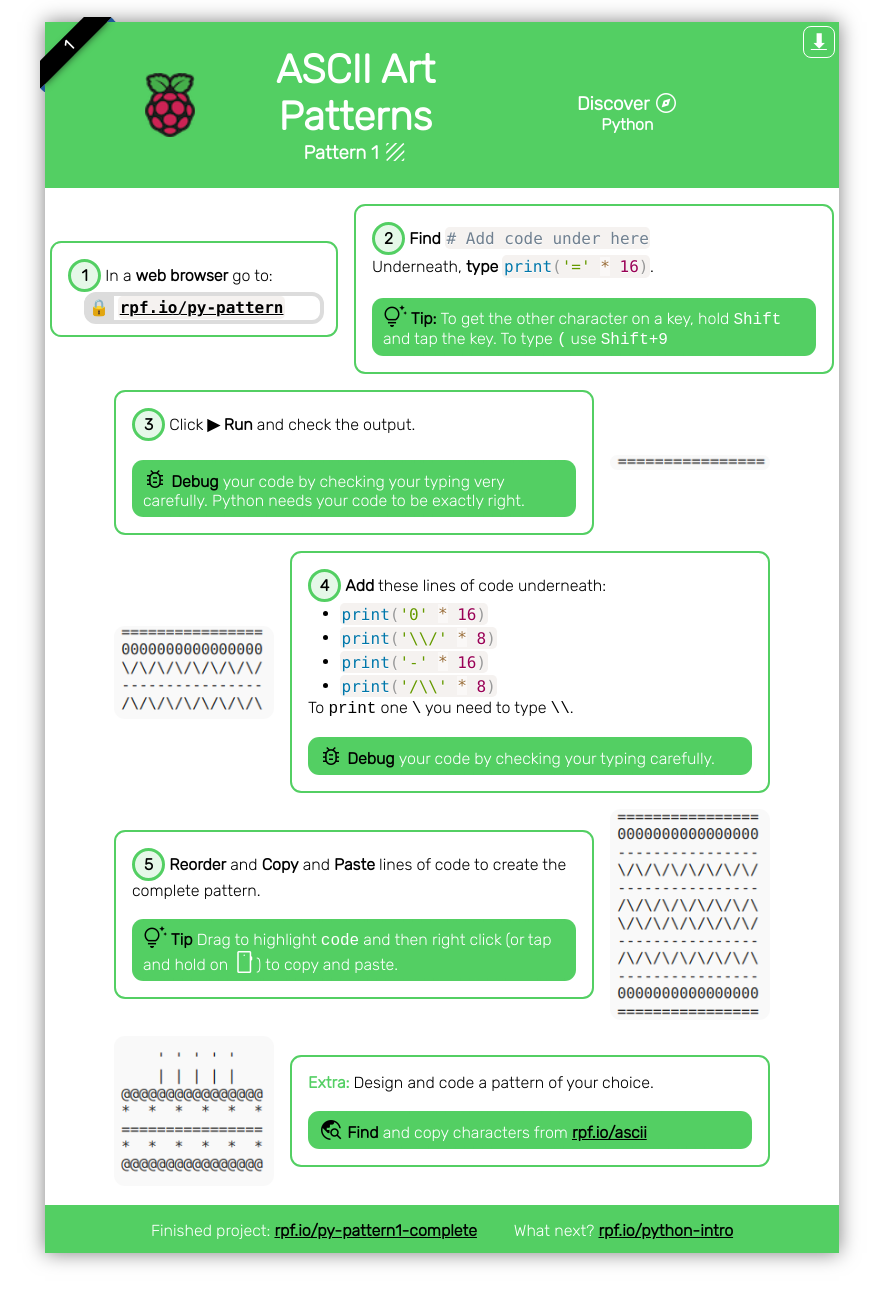
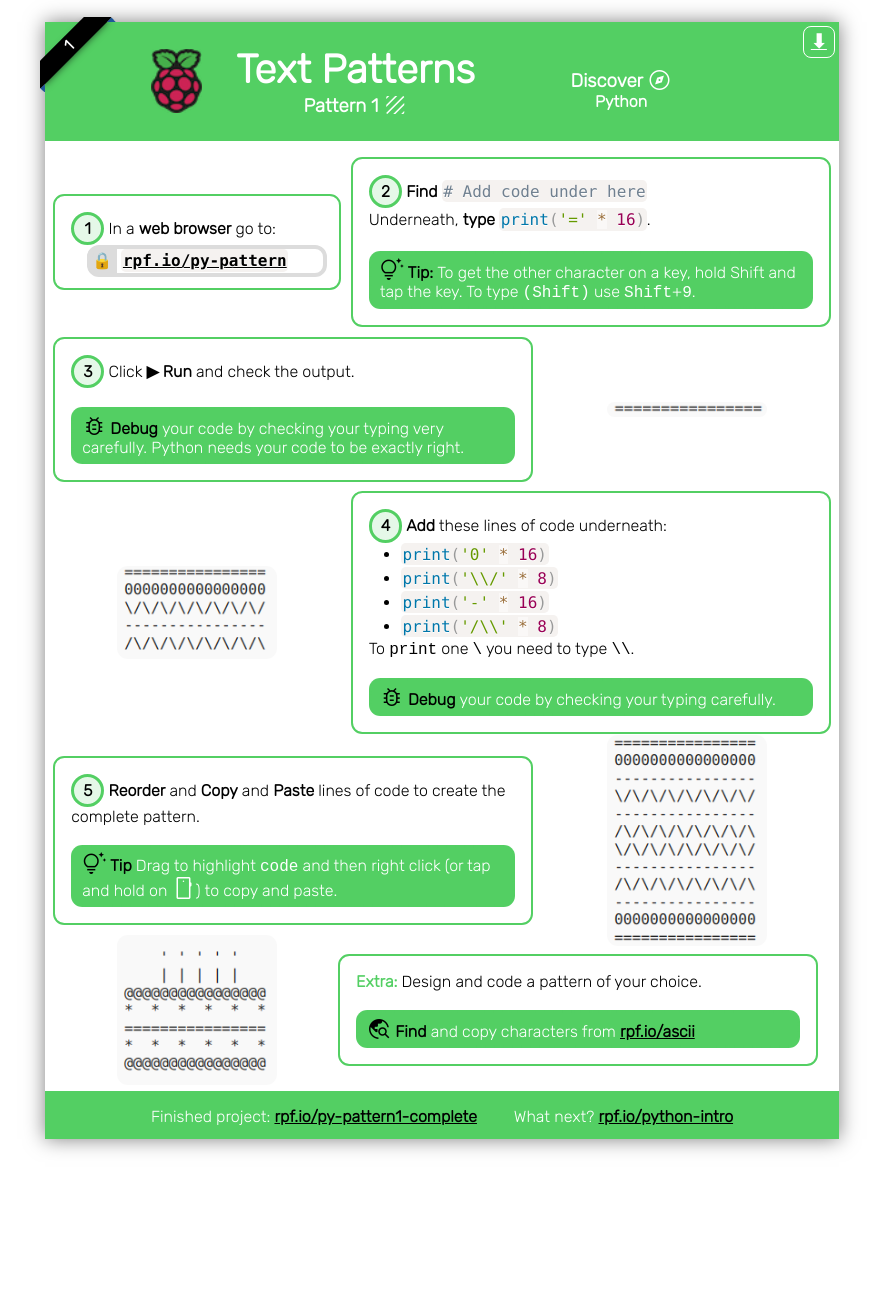
Before and after one commit to raspberrypilearning/python-discover, a plain HTML site: page en/1-pattern1/index.html in a window 1280 px wide. Shown: the part 16-1307 px from the top of the page, without its empty margins (198-1081 px from the left). After the commit the page ends 1193 px from the top, so only its background shows below. Drawn offline with nearby package versions, Linux system fonts and the light colour scheme.

Commit message:
multiple changes

```diff
--- a/en/1-pattern1/index.html
+++ b/en/1-pattern1/index.html
@@ -36,7 +36,7 @@
           <a class="offline" href="rpf.io/py-discover-pattern1">rpf.io/py-discover-pattern1</a>
         <img class="logo" src="../images/RPF.png" alt="Raspberry Pi logo">
         <div class="medium">
-          <h2>ASCII Art Patterns</h2>
+          <h2>Text Patterns</h2>
           <h3>Pattern 1 <span class="material-symbols-outlined">
             texture
               </span></h3>
@@ -68,7 +68,7 @@
                                       tips_and_updates
                                       </span>
                                     </span> Tip: </strong>
-                                  To get the other character on a key, hold <code>Shift</code> and tap the key. To type <code>(</code> use <code>Shift+9</code></p>
+                                    To get the other character on a key, hold Shift and tap the key. To type <code>(Shift)</code> use <code>Shift</code>+<code>9</code>.</p>
                                 </div>
                               </div>
                                 <div class="wider solid-border rounded page item-number">
@@ -80,9 +80,9 @@
       your code by checking your typing very carefully. Python needs your code to be exactly right.</p>
       </div>
             </div>
-            <img class="rounded narrow" src="images/print1.png" alt="Python output showing 16 = characters.">
+            <div class="medium" style="text-align:center"><img class="rounded narrow" src="images/print1.png" alt="Python output showing 16 = characters."></div>
 
-            <img class="rounded narrow" src="images/print2.png" alt="Python output showing multiple lines of output"/>
+            <div class="medium" style="text-align:center"><img class="rounded narrow" src="images/print2.png" alt="Python output showing multiple lines of output"/></div>
 
             <div class="wider solid-border rounded page item-number">
                 <strong>Add</strong> these lines of code</strong> underneath:
@@ -116,12 +116,13 @@ To <code>print</code> one <code>\</code> you need to type <code>\\</code>.   <br
               </div>
             </div>
 
-            <img class="rounded narrow" src="images/print3.png" alt="Python output showing a multiline geometric pattern made from characters.">
+            <div class="medium" style="text-align:center
+            ; padding: 0; margin:0"><img class="rounded narrow" style="padding: 0; margin:-0.5rem" src="images/print3.png" alt="Python output showing a multiline geometric pattern made from characters."></div>
 
-            <img class="rounded narrow" src="images/extra.png" alt="Python output showing a pattern made from characters."/>
+            <div class="medium" style="text-align:center; padding: 0; margin:-0.8rem"><img class="rounded narrow" src="images/extra.png" alt="Python output showing a pattern made from characters."/></div>
 
             <div class="wider solid-border rounded page">
-              <div>
+
                 <span class="extra">Extra: </span> Design and code a pattern of your choice.
                 <br><br>
               <div class="dashed-border rounded primary">
@@ -132,7 +133,7 @@ To <code>print</code> one <code>\</code> you need to type <code>\\</code>.   <br
                   ><a href="https://rpf.io/ascii">rpf.io/ascii</a></strong>
                 </p>
               </div>
-            </div>
+
           </section>
         </main>
         <br>
--- a/en/style.css
+++ b/en/style.css
@@ -1,4 +1,4 @@
-/*    Colour pairings */
+/* Colour pairings */
 
 .primary {
   background: rgba(var(--primary), 1);
@@ -275,7 +275,7 @@ a:visited {
   justify-content: center;
   align-items: center;
   box-sizing: border-box;
-  gap: 1rem 1rem; /* horizontal and vertical gap */
+  gap: 0.6rem 0.6rem; /* horizontal and vertical gap */
 }
 
 /* For creating fancy boxes */
```
